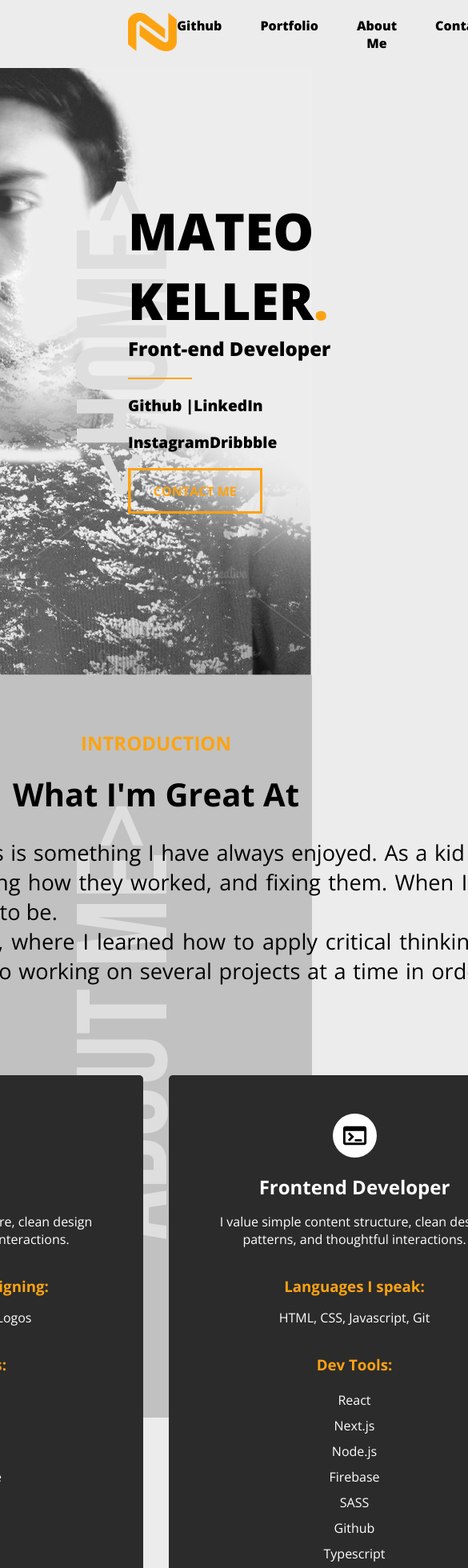
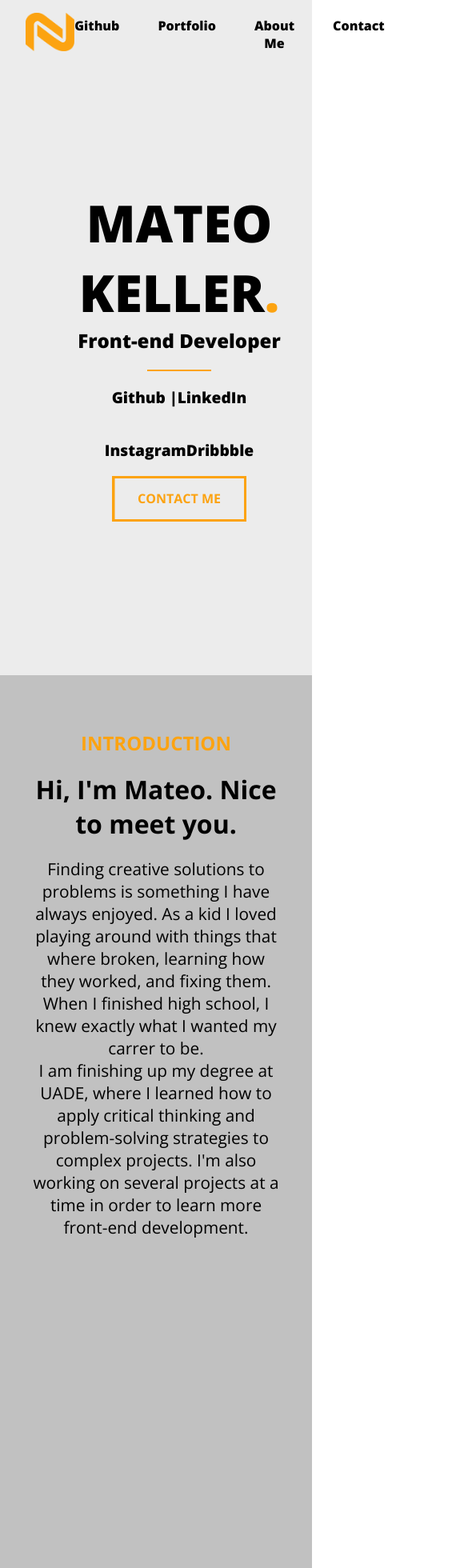
Before and after one commit to mateokeller/my-portfolio, a React (Vite) app: page / in a window 390 px wide. Shown: the top 1960 px of the page at 80% size, 585 px wide, since content can reach past the window. Built offline with nearby package versions, Linux system fonts and the light colour scheme.

Commit message:
fix responsive

```diff
--- a/src/App.jsx
+++ b/src/App.jsx
@@ -32,7 +32,7 @@ function App() {
           navbar ? "header-container header-shadow" : "header-container"
         }
       />
-      <div className="container">
+
       <Element id="home" name="home">
         <Intro />
       </Element>
@@ -45,7 +45,6 @@ function App() {
         <Portfolio />
       </Element>
     </div>
-    </div>
   );
 }
 
--- a/src/components/AboutMe.jsx
+++ b/src/components/AboutMe.jsx
@@ -4,21 +4,24 @@ import TerminalIcon from "@mui/icons-material/Terminal";
 
 const AboutMe = () => {
   return (
+    <>
       <div className="about-me-container">
         <p className="group-indicator">&lt;ABOUT ME&gt;</p>
         <div className="section-content">
           <h2 className="text-yellow title">INTRODUCTION</h2>
-        <h3 className="subtitle">What I'm Great At</h3>
+          <h3 className="subtitle">Hi, I'm Mateo. Nice to meet you.</h3>
           <p className="about-me-text">
             Finding creative solutions to problems is something I have always
             enjoyed. As a kid I loved playing around with things that where
             broken, learning how they worked, and fixing them. When I finished
             high school, I knew exactly what I wanted my carrer to be. <br />
             I am finishing up my degree at UADE, where I learned how to apply
-          critical thinking and problem-solving strategies to complex projects.
-          I'm also working on several projects at a time in order to learn more
-          front-end development. <br />
+            critical thinking and problem-solving strategies to complex
+            projects. I'm also working on several projects at a time in order to
+            learn more front-end development. <br />
           </p>
+        </div>
+      </div>
       <div className="cards-container">
         <div className="card">
           <div className="icon-container">
@@ -60,11 +63,9 @@ const AboutMe = () => {
             Github <br />
             Typescript
           </p>
-            <h3 className="text-yellow"></h3>
         </div>
       </div>
-      </div>
-    </div>
+    </>
   );
 };
 
--- a/src/components/Portfolio.jsx
+++ b/src/components/Portfolio.jsx
@@ -10,9 +10,9 @@ const Portfolio = () => {
         <div className="work-filters">
           <p>All</p>
           <p>UI/UX</p>
+          <p>Branding</p>
           <p>Web Development</p>
           <p>Graphic Design</p>
-          <p>Branding</p>
         </div>
       </div>
     </div>
--- a/src/index.css
+++ b/src/index.css
@@ -5,10 +5,16 @@
   margin: 0;
   padding: 0;
   box-sizing: border-box;
+  background-color: var(--gray-primary);
+  --gray-primary: #ececec;
+  --gray-02: #c1c1c1;
+  --gray-03: #dedede;
+  --gray-04: #2b2b2b;
+  --yellow-primary: #fca311;
 }
 
 body {
-  background-color: #ececec;
+  background-color: var(--gray-primary);
   margin: 0;
 }
 
@@ -17,12 +23,12 @@ body {
 }
 
 .text-yellow {
-  color: #fca311;
+  color: var(--yellow-primary);
 }
 
 .header-container {
   padding: 1em;
-  background-color: #ececec;
+  background-color: var(--gray-primary);
   top: 0;
   left: auto;
   right: 0;
@@ -66,11 +72,16 @@ body {
   color: black;
 }
 
-/* Body */
+.title {
+  font-size: 1.5rem;
+}
 
-.container {
-  /* margin-top: 3rem; */
+.subtitle {
+  margin: 0;
+  font-size: 2rem;
 }
+
+/* Heading */
 
 .intro {
   background: url("/src/assets/landing.png") no-repeat bottom right;
@@ -86,7 +97,7 @@ body {
   align-self: center;
   position: absolute;
   transform: rotate(-90deg);
-  color: #dedede;
+  color: var(--gray-03);
   margin-left: -1em;
 }
 
@@ -109,13 +120,13 @@ body {
 }
 
 .text-container span {
-  color: #fca311;
+  color: var(--yellow-primary);
 }
 
 .h-line {
   width: 5rem;
   height: 2px;
-  background-color: #fca311;
+  background-color: var(--yellow-primary);
 }
 
 .socials-text {
@@ -138,7 +149,7 @@ body {
   padding: 0.9rem 1.8rem;
   font-size: 16px;
   font-weight: 700;
-  color: #fca311;
+  color: var(--yellow-primary);
   border: 3px solid #fca311;
   cursor: pointer;
   position: relative;
@@ -160,7 +171,7 @@ body {
   top: 0;
   width: 100%;
   height: 100%;
-  background-color: #fca311;
+  background-color: var(--yellow-primary);
   transform: translateX(-100%);
   transition: all 0.3s;
   z-index: -1;
@@ -170,22 +181,13 @@ body {
   transform: translateX(0);
 }
 
-/* SKILLS CONTAINER */
+/* ABOUT-ME CONTAINER */
 
 .about-me-container {
-  background-color: #c1c1c1;
-  height: 110vh;
+  background-color: var(--gray-02);
+  height: 80vh;
   display: flex;
   margin-bottom: 20vh;
-}
-
-.title {
-  font-size: 1.5rem;
-}
-
-.subtitle {
-  margin: 0;
-  font-size: 2.5rem;
 }
 
 .section-content {
@@ -198,23 +200,22 @@ body {
 }
 
 .about-me-text {
-  font-size: 1.7rem;
-  text-align: justify;
-  width: 50em;
+  font-size: 1.3rem;
+  max-width: 30em;
 }
 
 .cards-container {
   display: flex;
-  width: 60rem;
-  grid-template-columns: 1fr 1fr;
+  width: 80%;
   gap: 2rem;
   margin-top: 3rem;
+  justify-content: center;
 }
 
 .card {
   width: 30rem;
-  height: 34rem;
-  background-color: rgb(43, 43, 43);
+  height: fit-content;
+  background-color: var(--gray-04);
   border-radius: 5px;
   color: white;
   padding: 3rem;
@@ -251,10 +252,8 @@ body {
 /* Portfolio */
 
 .portfolio-container {
-  /* background-color: #c1c1c1; */
   height: 100vh;
   display: flex;
-  margin-bottom: 20vh;
 }
 
 .work-filters {
@@ -265,5 +264,90 @@ body {
   font-weight: 700;
 }
 
-@media (max-width: 1024) {
+@media (max-width: 768px) {
+  .header-container {
+    padding: 1em;
+    background-color: var(--gray-primary);
+    top: 0;
+    left: auto;
+    right: 0;
+    position: fixed;
+    width: 100%;
+    display: flex;
+    z-index: 1100;
+    box-sizing: border-box;
+    flex-shrink: 0;
+    flex-direction: column;
+    padding: 1em 2em;
+  }
+
+  .intro {
+    background: url("/src/assets/landing.png") no-repeat bottom right;
+    height: 100vh;
+    display: flex;
+    align-items: center;
+    background-position-x: -33rem;
+  }
+
+  .group-indicator {
+    display: none;
+  }
+
+  .text-container {
+    margin-left: 6em;
+  }
+
+  .cards-container {
+    flex-direction: column;
+    align-items: center;
+  }
+
+  .card {
+    width: 80%;
+  }
+
+  .about-me-container {
+    height: 190vh;
+    justify-content: center;
+  }
+
+  .section-content {
+    width: 80%;
+  }
+
+  .work-filters {
+    display: grid;
+    width: 80%;
+    grid-template-columns: 1fr 1fr 1fr;
+    grid-template-rows: 1fr 1fr;
+    font-weight: 700;
+  }
+
+  .portfolio-container {
+    height: 100vh;
+    display: flex;
+    justify-content: center;
+  }
 }
+
+@media (max-width: 425px) {
+  .intro {
+    background: none;
+    height: 100vh;
+    display: flex;
+    align-items: center;
+    background-position-x: -33rem;
+  }
+
+  .text-container {
+    margin-left: 6em;
+    display: flex;
+    flex-direction: column;
+    text-align: center;
+    align-items: center;
+  }
+
+  .about-me-container {
+    height: 230vh;
+  }
+}
```
Lines whose indentation alone changed are shown as unchanged.
